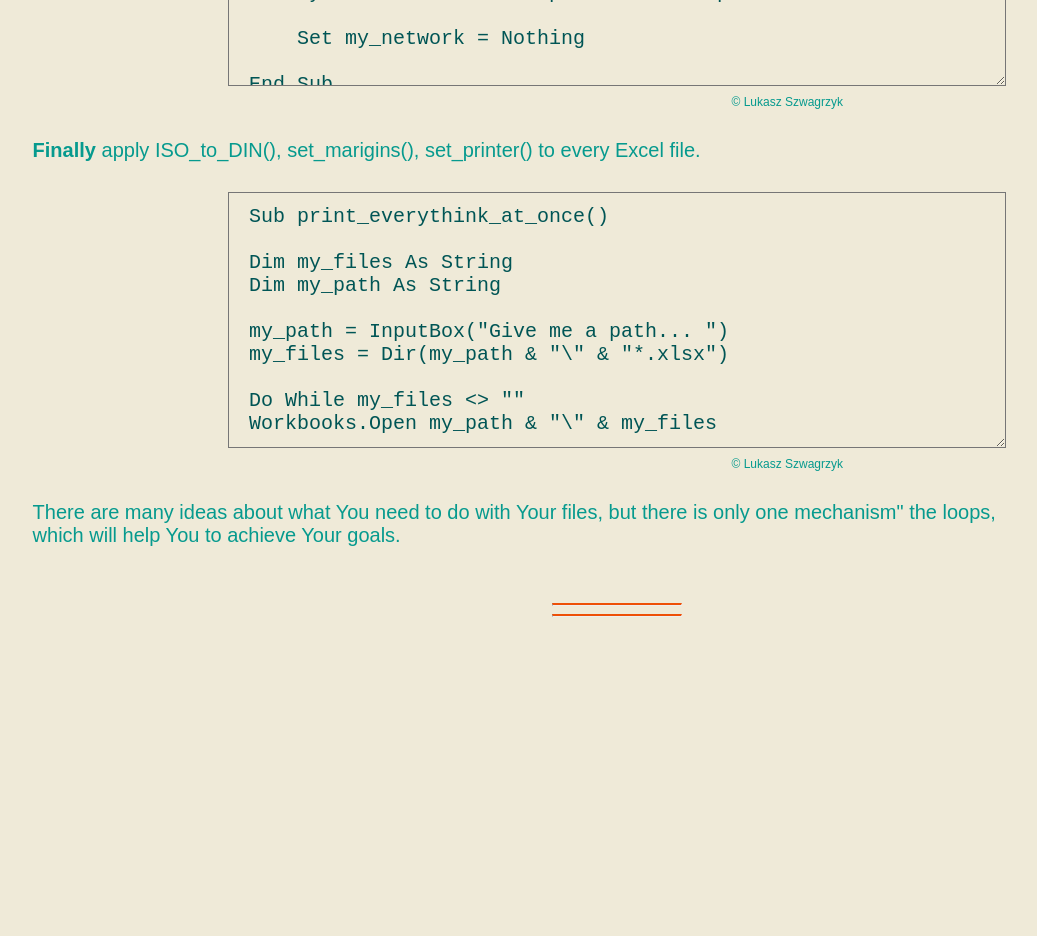
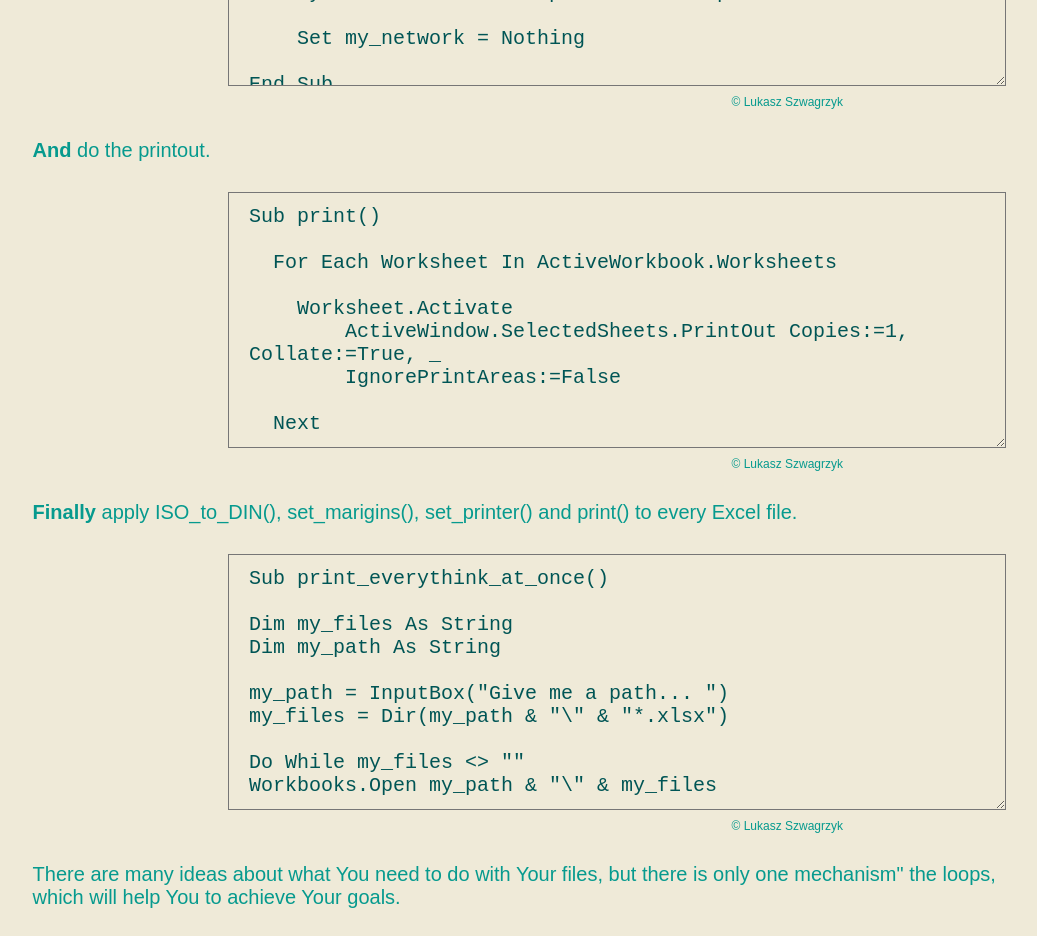
Before and after one commit to lukasz123u/cv, a plain HTML site: page excel_vba.html in a window 1280 px wide. Shown: the part 2180-3116 px from the top of the page, without its empty margins (23-1060 px from the left). Before the commit the page ends 2805 px from the top, so only its background shows below. Drawn offline with nearby package versions, Linux system fonts and the light colour scheme; a web font is replaced by a local one.

Commit message:
bug fixed in excel

```diff
--- a/excel_vba.html
+++ b/excel_vba.html
@@ -190,8 +190,28 @@ End Sub
       <p class="bio">© Lukasz Szwagrzyk</p>
 
       <p class="description">
+        <strong>And</strong> do the printout.
+      </p>
+      <code>
+        <textarea class="my_code" name="code1" rows="10" cols="60" spellcheck="false">
+Sub print()
+
+  For Each Worksheet In ActiveWorkbook.Worksheets
+
+    Worksheet.Activate
+  	ActiveWindow.SelectedSheets.PrintOut Copies:=1, Collate:=True, _
+  	IgnorePrintAreas:=False
+
+  Next
+
+End Sub
+          </textarea>
+      </code>
+      <p class="bio">© Lukasz Szwagrzyk</p>
+
+      <p class="description">
         <strong>Finally</strong> apply ISO_to_DIN(), set_marigins(),
-        set_printer() to every Excel file.
+        set_printer() and print() to every Excel file.
       </p>
       <code>
         <textarea class="my_code" name="code1" rows="10" cols="60" spellcheck="false">
@@ -211,6 +231,7 @@ Application.my_pathreenUpdating = False
 Call ISO_to_DIN()
 Call set_marigins()
 Call set_printer()
+Call print()
 
 Application.my_pathreenUpdating = True
     ActiveWorkbook.Close SaveChanges:=True
```
